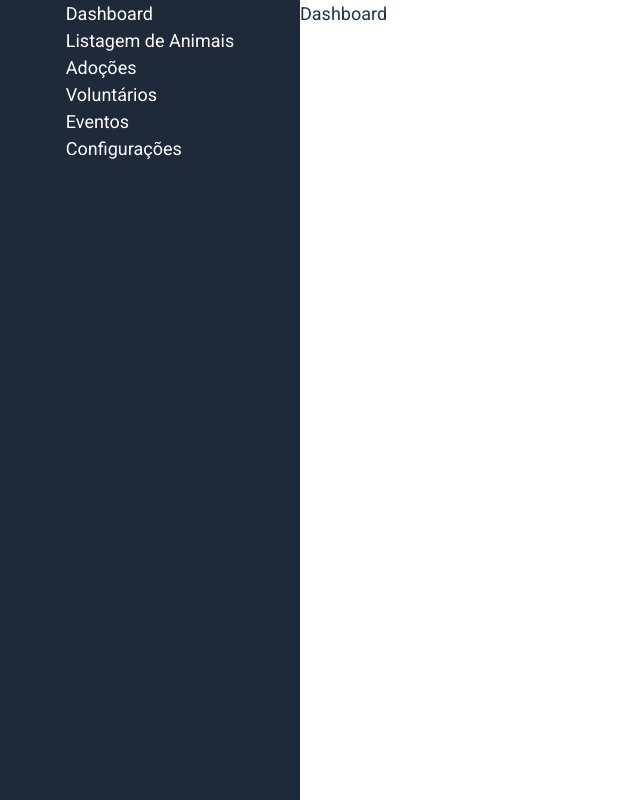
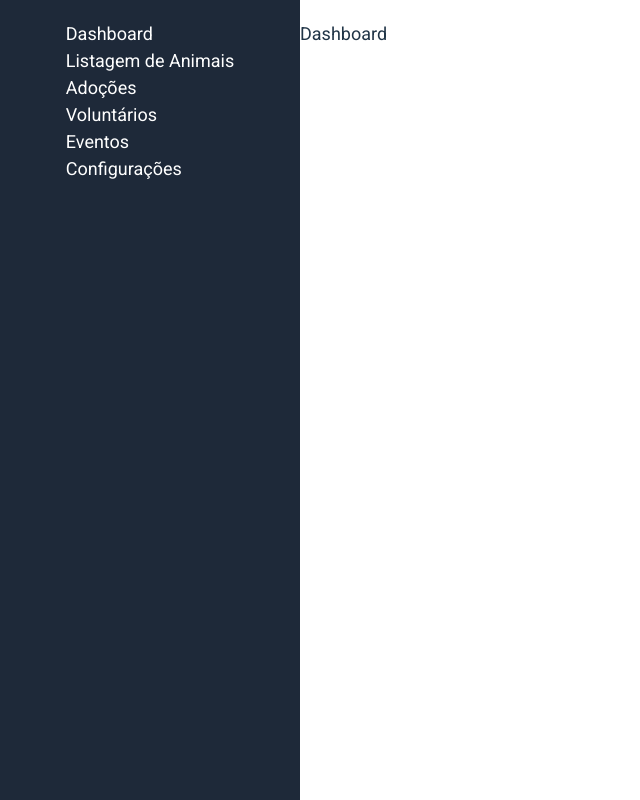
Before and after one commit to laecio22/adotaPets, a React (Vite) app in the folder adota-pets/: page / in a window 1280 px wide. Shown: the whole page, without its empty margins (0-640 px from the left). Built offline with nearby package versions, Linux system fonts and the light colour scheme.

Commit message:
fix:retirada reset padrão  de  padding  e  margin  que  tava sobreescrevendo a classe  do tailwind

```diff
--- a/adota-pets/src/App.tsx
+++ b/adota-pets/src/App.tsx
@@ -9,9 +9,9 @@ const Dashboard = lazy(() => import("./components/Dashboard/Dashboard"));
 function App() {
   return (
     <BrowserRouter>
-      <div className="flex min-h-lvh ">
+      <div className="flex min-h-lvh  ">
         <Navbar />
-        <div className="flex-1 pt-4">
+        <div className="flex-1 pt-8">
           <Routes>
             <Route
               path="/"
--- a/adota-pets/src/components/Navbar/Navbar.tsx
+++ b/adota-pets/src/components/Navbar/Navbar.tsx
@@ -25,7 +25,7 @@ const itemsNavbar = [
 ];
 const Navbar = () => {
   return (
-    <nav className="w-[300px] bg-gray-800 text-white flex justify-center  ">
+    <nav className="w-[300px] bg-gray-800 text-white flex justify-center pt-8 ">
       <ul>
         {itemsNavbar.map((item) => (
           <li key={item.label}>{item.label}</li>
--- a/adota-pets/src/global.css
+++ b/adota-pets/src/global.css
@@ -12,8 +12,6 @@
 }
 
 * {
-  padding: 0;
-  margin: 0;
   box-sizing: border-box;
 }
 
```
Also changed, not shown: 1 other file (tests, documents, lock files or other folders).
